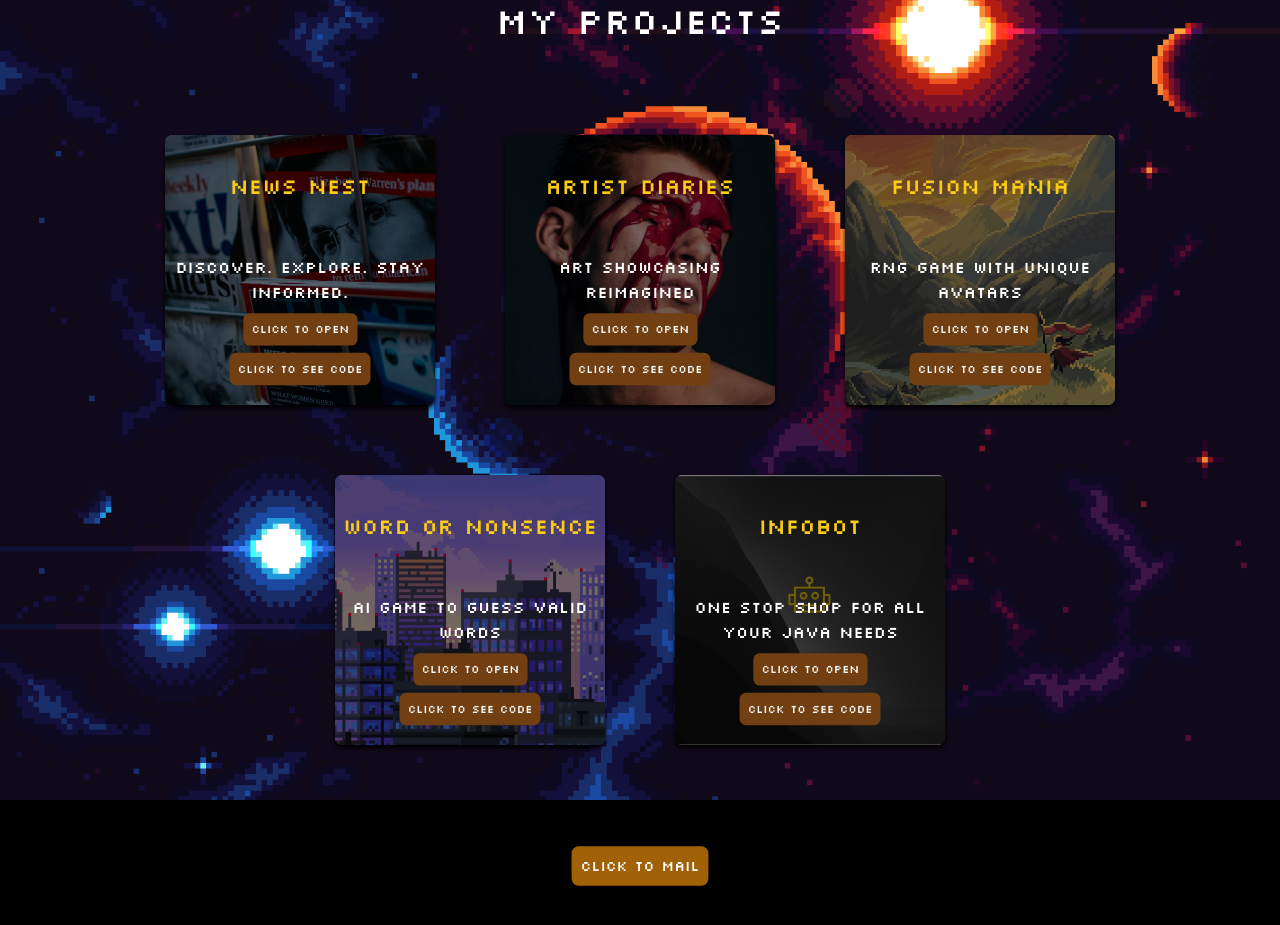
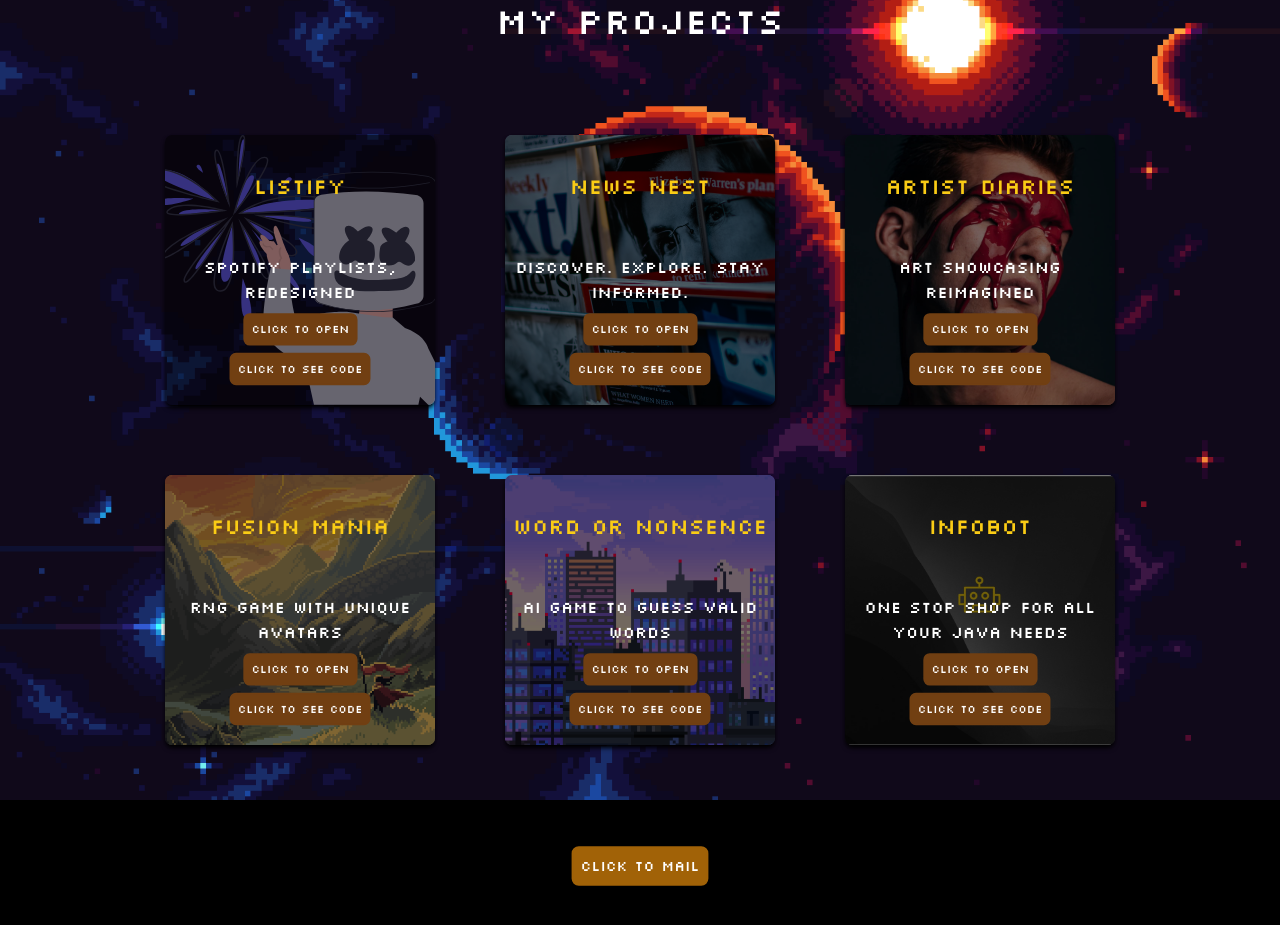
Before and after one commit to Arinji2/old-portfolio, a React (Vite) app: page / in a window 1280 px wide. Shown: the part 7160-8085 px from the top of the page. Built offline with nearby package versions, Linux system fonts and the light colour scheme.

Commit message:
Add Listify

```diff
--- a/src/components/projects.jsx
+++ b/src/components/projects.jsx
@@ -5,6 +5,7 @@ import Artist from "../assets/Artist.jpg";
 import Fusion from "../assets/FusionMania.png";
 import Word from "../assets/Word.png";
 import News from "../assets/NewsNest.png";
+import List from "../assets/List.svg";
 
 function Projects() {
   const [scrollY, setScrollY] = useState(window.pageYOffset - 2000);
@@ -45,6 +46,13 @@ function Projects() {
         </h1>
         <div className="mb-10 flex flex-row flex-wrap items-center justify-center gap-10">
           <Card
+            img={List}
+            name="Listify"
+            disc="Spotify Playlists, Redesigned"
+            link="https://listify.arinji.me/"
+            git="https://github.com/Arinji2/listify"
+          />
+          <Card
             img={News}
             name="News Nest"
             disc="Discover. Explore. Stay Informed."
@@ -77,8 +85,8 @@ function Projects() {
             img={InfoBot}
             name="InfoBot"
             disc="One stop shop for all your Java Needs"
-            link="https://infobot.tech/"
-            git="https://github.com/Arinji2/LandingPage-InfoBot"
+            link="https://infobot.arinji.me/"
+            git="https://github.com/Arinji2/infobot-os"
           />
         </div>
       </div>
```
Also changed, not shown: src/assets/List.svg (added).
